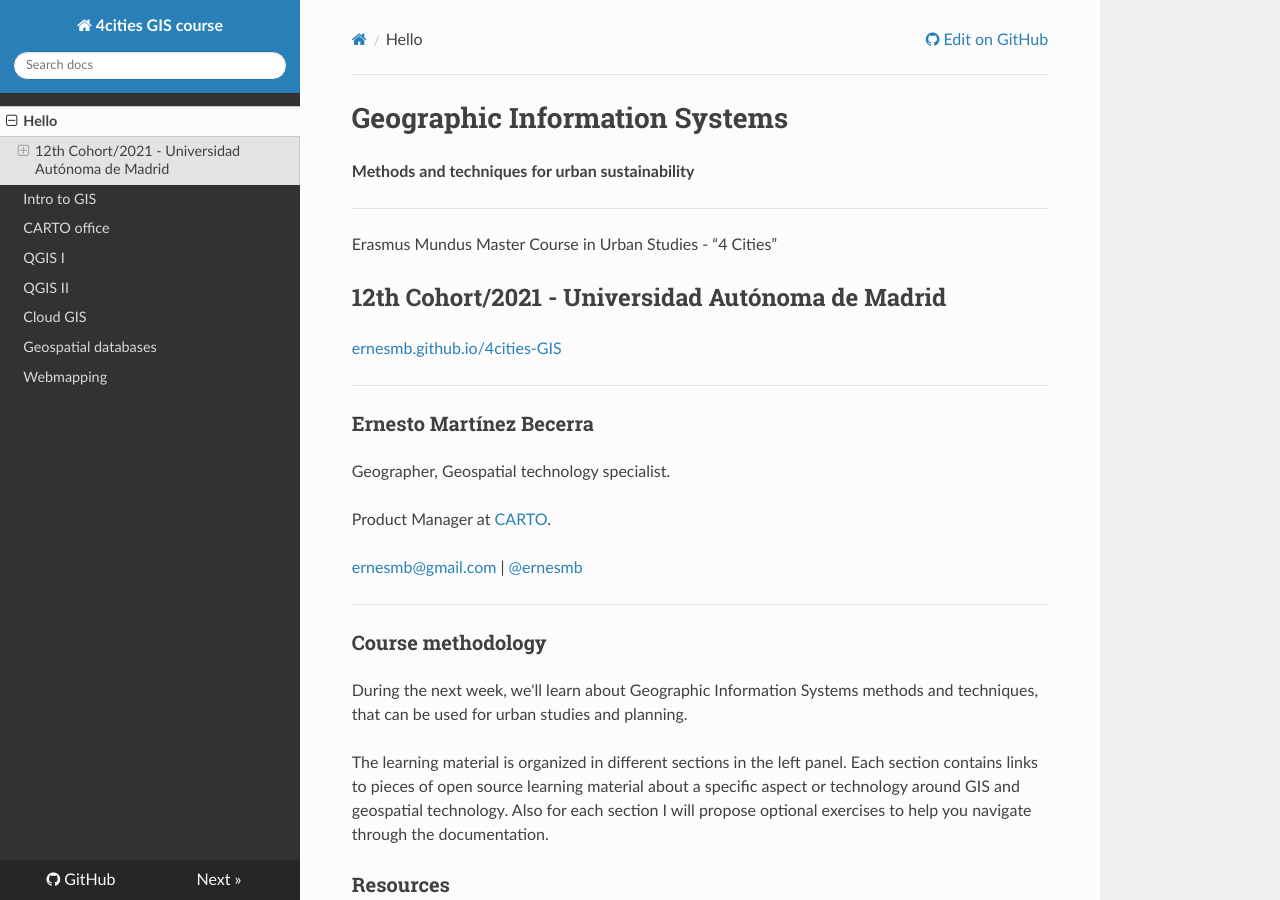
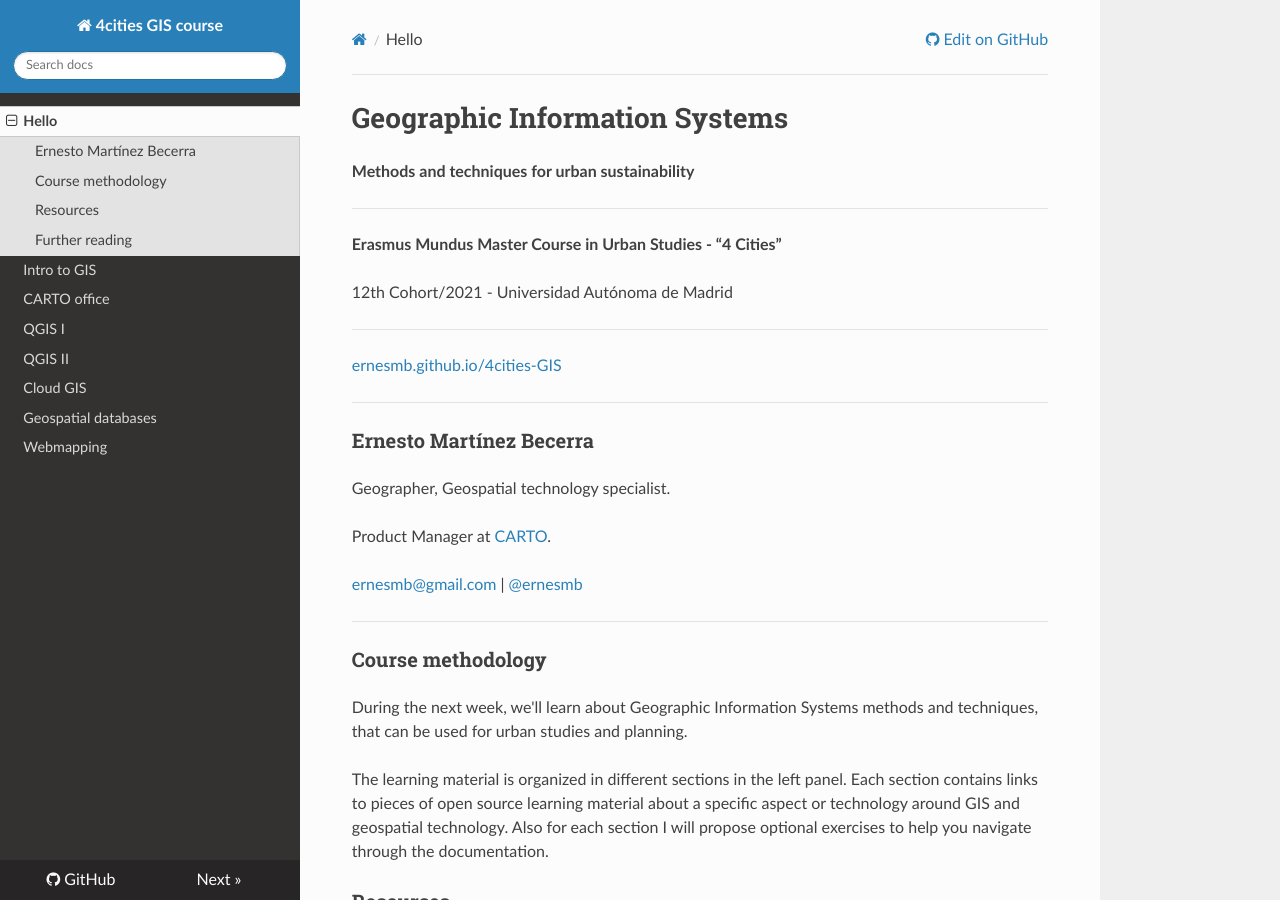
Before and after one commit to ernesmb/4cities-GIS, an MkDocs documentation site: the page built from docs/index.md, in a window 1280 px wide and 900 px high. Built offline with MkDocs 1.6.1, drawn with Linux system fonts in a browser that asks for light colours; nearby versions of some CDN libraries.

Commit message:
fix title

```diff
--- a/docs/index.md
+++ b/docs/index.md
@@ -2,9 +2,10 @@
 **Methods and techniques for urban sustainability**
 
 ---
-Erasmus Mundus Master Course in Urban Studies - “4 Cities”
+**Erasmus Mundus Master Course in Urban Studies - “4 Cities”**
 
 12th Cohort/2021 - Universidad Autónoma de Madrid
+
 ---
 [ernesmb.github.io/4cities-GIS](https://ernesmb.github.io/4cities-GIS)
 
```
